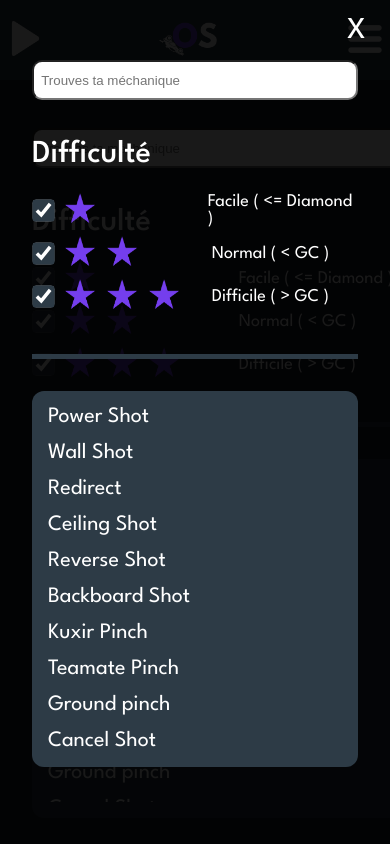
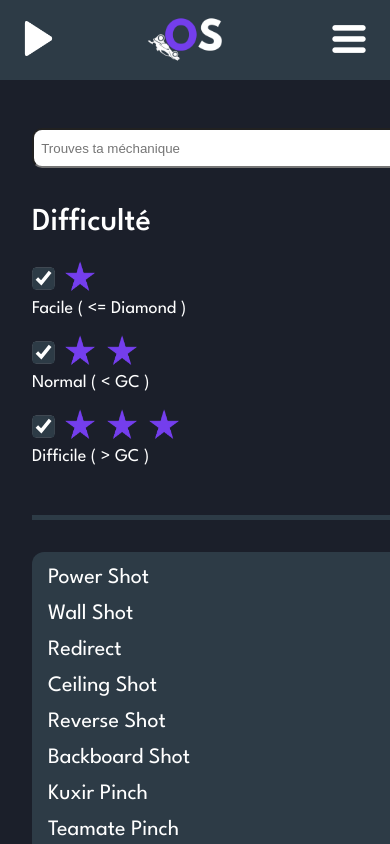
Before and after one commit to JolanPoussier/ProjectRL, a Next.js app: page /aeriennes in a window 390 px wide. Built offline with nearby package versions, Linux system fonts and the light colour scheme.

Commit message:
feat: responsive navbar and sidebar setup

```diff
--- a/src/components/navbar/mobileNavbar.tsx
+++ b/src/components/navbar/mobileNavbar.tsx
@@ -26,10 +26,6 @@ export default function NavBar () {
         setdisplaySideMenu(!displaySideMenu)
     }
 
-    useEffect(() =>{
-        setdisplaySideMenu(!displaySideMenu)
-    }, [params.move])
-
     return (
 
         <div className={style.mainMobile}>
@@ -38,11 +34,12 @@ export default function NavBar () {
             <button className={style.sideBarButton} onClick={handleDisplaySideMenu}>
                     <Image src={sidebarArrow} alt="Logo du site" width={35} height={35}/>
             </button>
+
             <SidebarMobile displaySideMenu={displaySideMenu} displayFunc={() => setdisplaySideMenu(!displaySideMenu)}/>
 
             <div className={style.logo}>
                 <Link href={"/"}>
-                    <Image src={logo} alt="Logo du site" width={70} height={70}/>
+                    <Image src={logo} alt="Logo du site" width={90} height={90}/>
                 </Link>
             </div>
 
@@ -56,7 +53,7 @@ export default function NavBar () {
                     {categories.map((category) =>
                         (
                             <div key={category} className={style.elementMobile}>
-                                <Link onClick={handleToggleBurger} key={category} className={params.category===category ? style.link_active : style.link} href={`/${category}`}>
+                                <Link onClick={handleToggleBurger} key={category} className={params.category===category ? style.linkMobile_active : style.linkMobile} href={`/${category}`}>
                                     {category}
                                 </Link>
                             </div>
--- a/src/components/navbar/page.module.scss
+++ b/src/components/navbar/page.module.scss
@@ -1,3 +1,7 @@
+///////////////
+/// COMP Navbar
+///////////////
+
 .main {
     width: 100%;
     height: 5em;
@@ -47,7 +51,10 @@
     @extend .main;
     justify-content: space-between;
     z-index: 2;
+    padding: 0 1em;
 }
+
+//BURGER M
 
 .menuBurger {
     height: 100%;
@@ -78,6 +85,18 @@
     margin-top: 2em;
 }
 
+.linkMobile_active {
+    @extend .link_active;
+    height: 2em;
+}
+
+.linkMobile {
+    @extend .link;
+    height: 2em;
+}
+
+//BUTTONS
+
 .burgerButton {
     background-color: transparent;
     border: none;
@@ -86,6 +105,7 @@
 
 .sideBarButton {
     @extend .burgerButton;
+    padding-left: 5px;
 }
 
 .closeButton {
@@ -96,6 +116,8 @@
     font-size: 36px;
     color: white;
 }
+
+//OVERLAY
 
 .overlayMobile {
     position: fixed;
--- a/src/components/sidebar/difficulty/page.module.scss
+++ b/src/components/sidebar/difficulty/page.module.scss
@@ -40,3 +40,16 @@
 .starContainer * {
     margin-right: 12px;
 }
+
+//RESPONSIVE
+
+@media screen and (max-width: 500px) {
+    .section {
+        flex-wrap: wrap;
+        margin-bottom: 1em;
+    }
+    .section div:last-child {
+        width: 100%;
+        padding-top: 5px;
+    }
+}
--- a/src/components/sidebar/page.module.scss
+++ b/src/components/sidebar/page.module.scss
@@ -19,8 +19,8 @@
     z-index: 3;
     top: 0;
     left: -100vw;
-    background: rgba($color: #000000, $alpha: 0.9) ;
-    transition: right 0.5s ease;
+    background: rgba($color: #000000, $alpha: 0.95) ;
+    transition: left 0.5s ease;
     padding: 2em;
     padding-top: 60px;
     overflow: auto;
--- a/src/components/sidebar/shortcuts/shortcuts.tsx
+++ b/src/components/sidebar/shortcuts/shortcuts.tsx
@@ -2,12 +2,17 @@ import Link from "next/link";
 import style from "./page.module.scss";
 import moves from "@/utils/datas/moves";
 
-export default function Shortcuts () {
+export default function Shortcuts ({displayFunc}: {displayFunc: Function}) {
+
+    const handleClick = () => {
+        displayFunc();
+    }
+
     return (
         <div className={style.main}>
             <div className={style.container}>
                 {moves.map((move) => (
-                    <Link key={move.id} href={`/${move.category}/${move.slug}`} className={style.move}>{move.title}</Link>
+                    <Link onClick={ displayFunc ? handleClick : undefined} key={move.id} href={`/${move.category}/${move.slug}`} className={style.move}>{move.title}</Link>
                 ))}
             </div>
         </div>
--- a/src/components/sidebar/sidebarMobile.tsx
+++ b/src/components/sidebar/sidebarMobile.tsx
@@ -14,7 +14,7 @@ export default function SidebarMobile ({ displaySideMenu, displayFunc }: {displa
             <button className={style.closeButton} onClick={handleToggleSide}>x</button>
             <Input />
             <Difficulty />
-            <Shortcuts />
+            <Shortcuts displayFunc={displayFunc} />
         </div>
     )
 }
```
